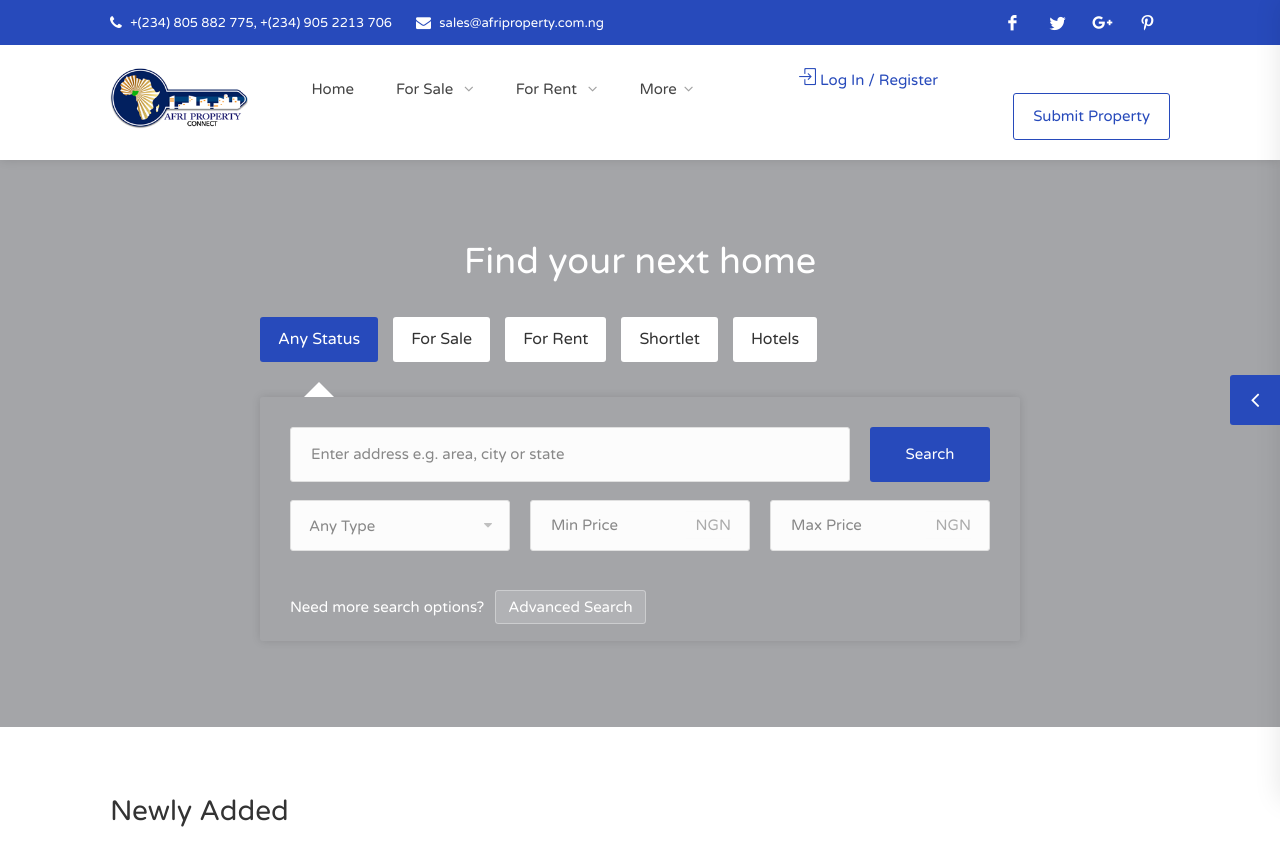
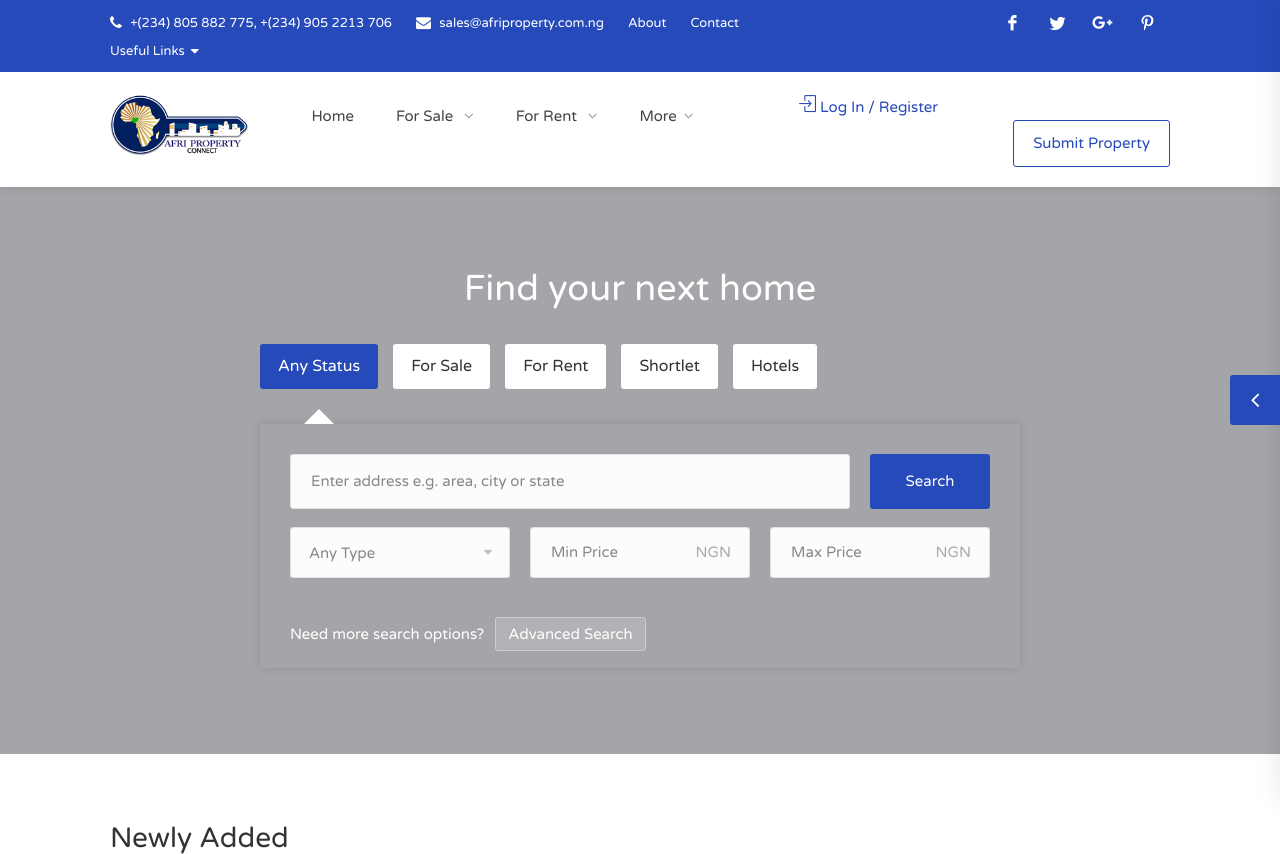
Before and after one commit to Chukslord1/Housing-Management, a Django app: page / in a window 1280 px wide. Shown: the top 854 px of the page. Run offline with Django 3.2, Linux system fonts and the light colour scheme; data comes from the database, SQL or seed files in the repository; some libraries are stand-ins or nearby versions; some web fonts are replaced.

Commit message:
useful links

```diff
--- a/App/templates/index.html
+++ b/App/templates/index.html
@@ -102,6 +102,29 @@
         <a href="#">
          sales@afriproperty.com.ng
         </a>
+       </li>
+       <li>
+        <a href="#">
+         About
+        </a>
+       </li>
+       <li>
+        <a href="{% url 'APP:contact'%}">
+         Contact
+        </a>
+       </li>
+       <li>
+         <div class="top-bar-dropdown">
+           <span>Useful Links</span>
+           <ul class="options">
+             <li><div class="arrow"></div></li>
+             <li><a href="{% url 'APP:agents' %}">Agents</a></li>
+             <li><a href="{% url 'APP:agencies-list' %}">Agencies</a></li>
+             <li><a href="{% url 'APP:agents' %}">Developers</a></li>
+             <li><a href="{% url 'APP:agents' %}">Partners</a></li>
+             <li><a href="{% url 'APP:blog-list' %}">Property Blog</a></li>
+           </ul>
+         </div>
        </li>
       </ul>
      </div>
--- a/App/urls.py
+++ b/App/urls.py
@@ -22,6 +22,7 @@ urlpatterns = [
     path("my-bookmarks.html", views.bookmark, name="bookmarks"),
     path("my-properties.html", views.properties, name="properties"),
     path("change-password.html", views.password, name="password"),
+    path("agents-list", views.agents, name="agents"),
     path("blog-post.html/<slug>", views.ArticleDetailView.as_view(), name="blog"),
     path("blog.html", views.ArticleListView.as_view(), name="blog-list"),
     path("agencies-list.html", views.AgencyListView.as_view(), name="agencies-list"),
--- a/App/views.py
+++ b/App/views.py
@@ -1346,3 +1346,6 @@ def bookmark(request):
             clear=Comparison.objects.filter(creator=request.user)
             clear.delete()
     return render(request,"my-bookmarks.html",context)
+
+def agents(request):
+    return render(request,"agents-list.html")
```
